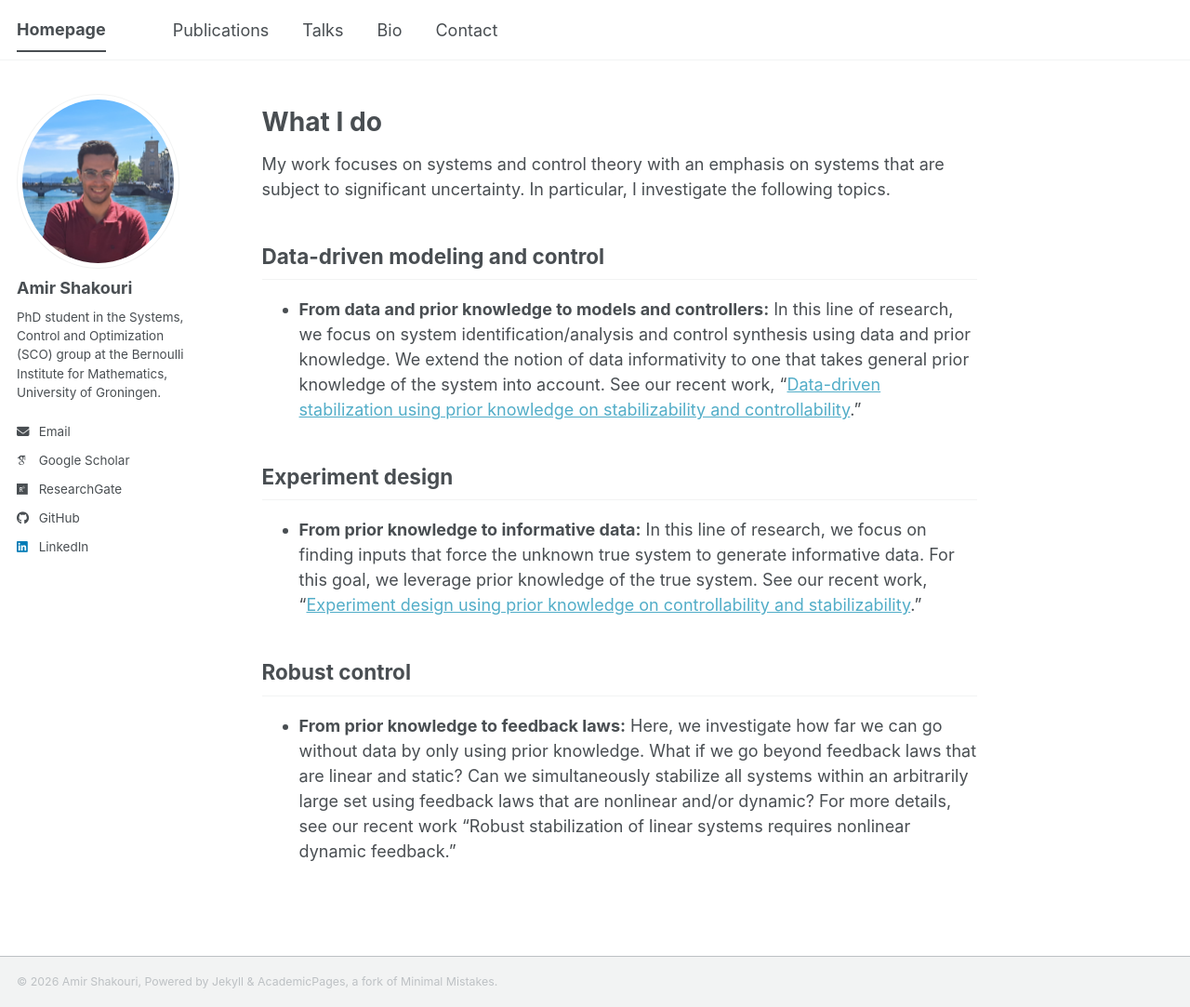
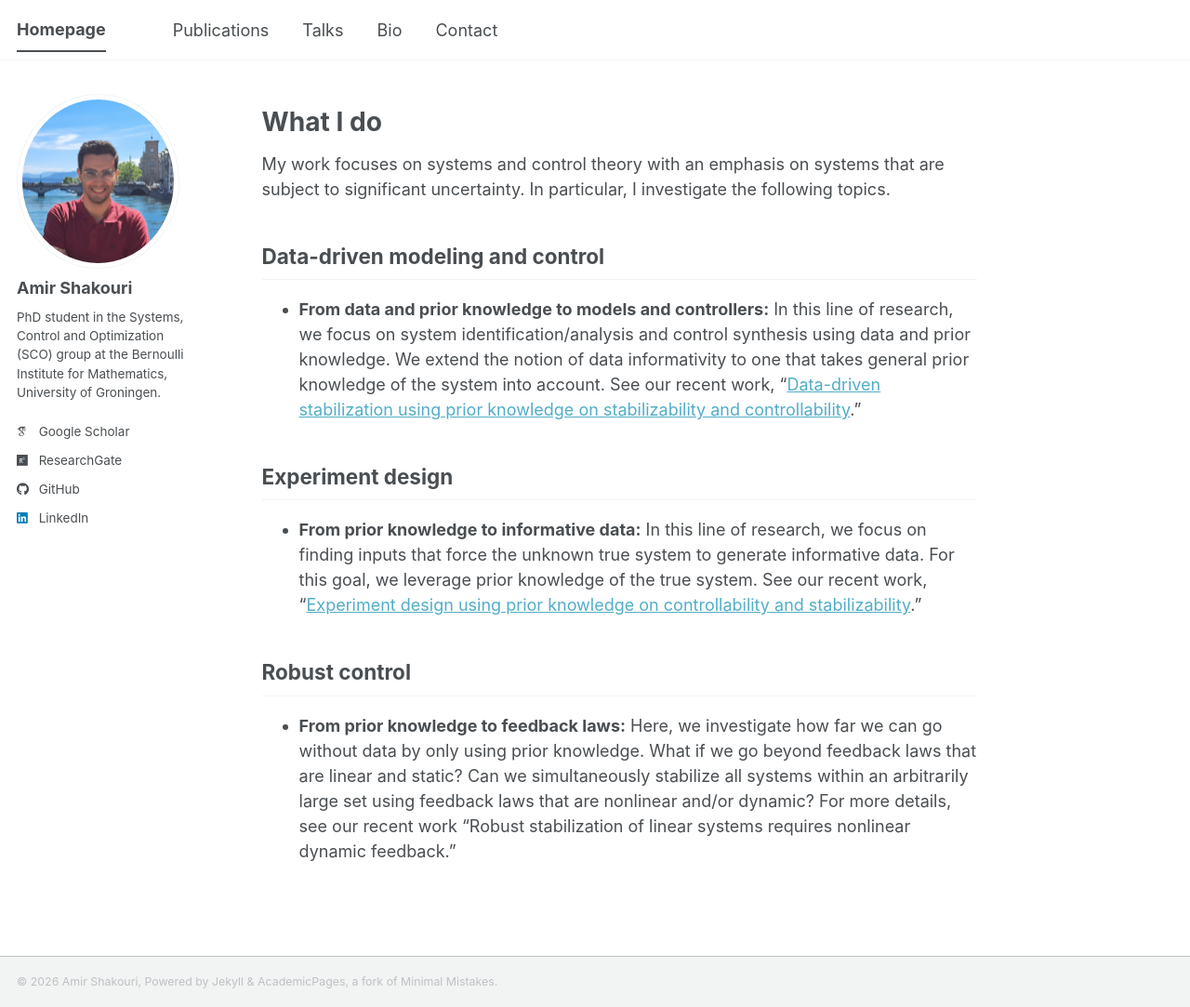
Before and after one commit to a-shakouri/a-shakouri.github.io, a Jekyll site: the page built from _pages/about.md, in a window 1280 px wide and 1083 px high. Shown: the whole window at 93% size. Built offline with Jekyll 4.4.1, drawn with Linux system fonts in a browser that asks for light colours; some web fonts are replaced; a script bundle is joined from its source files by our own code; library files that are not in the unit come from our copies.

Commit message:
Update _config.yml

```diff
--- a/_config.yml
+++ b/_config.yml
@@ -30,7 +30,7 @@ author:
   location         :
   employer         : #""
   uri              : # URL
-  email            : "a_shakouri@outlook.com"
+  email            : #"a_shakouri@outlook.com"
 
   # Academic websites
   academia         : # URL
```
